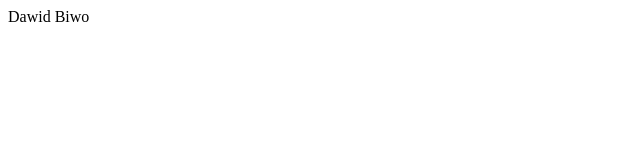
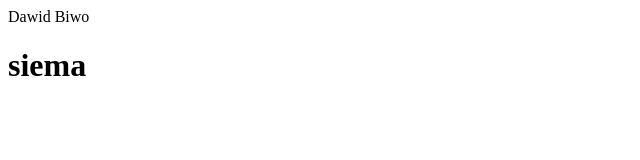
Before and after one commit to adrianflakpl/sklep_internetowy, a plain HTML site: page index.html in a window 1280 px wide. Shown: the whole page, without its empty margins (0-640 px from the left). Drawn offline with Linux system fonts and the light colour scheme.

Commit message:
siema ziom

```diff
--- a/index.html
+++ b/index.html
@@ -1 +1,2 @@
 <p> Dawid Biwo</p>
+<h1>siema</h1>
```
